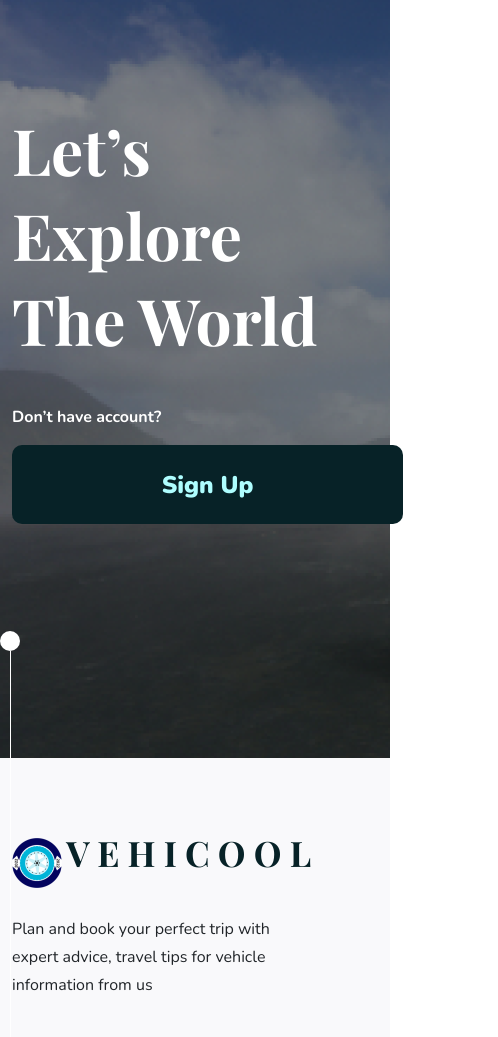
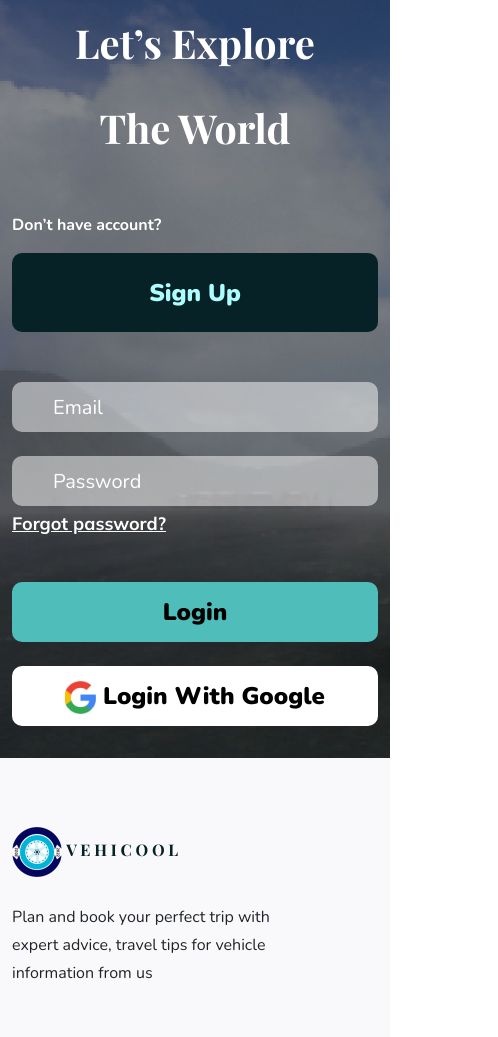
Before and after one commit to aviantofan/fw5-responsive-website, a website: page login.html in a window 390 px wide. Shown: the top 1037 px of the page, 498 px wide, since content can reach past the window. Drawn offline with nearby package versions, Linux system fonts and the light colour scheme.

Commit message:
feat: add new style

```diff
--- a/assets/style.css
+++ b/assets/style.css
@@ -201,7 +201,7 @@ footer.footer-home .link-social i{
 }
 
 .header-login .header-content div button.button-dark{
-  width: 391px;
+  width: 100%;
   height: 79px;
   font-size: 24px;
   font-weight: 900;
@@ -215,32 +215,30 @@ footer.footer-home .link-social i{
   display: flex;
   justify-content: right;
   padding: 0 0 0 0;
+  margin-top: 20px;
 }
 
 .header-login .header-content div div.circle1{
-  text-align: center;
+  width: 20px;
   height: 20px;
-  width: 20px;
-  margin-top: 107px;
-  border-radius: 10px;
-  background: white;
+  background-color: white;
+  border-radius: 20px;
 }
 
 .header-login .header-content div div.line1{
   background: white;
-  flex: 1;
+  height: 100%;
   width: 1px;
 }
 
 .header-login .header-content div div.circle2{
+  width: 20px;
   height: 20px;
-  width: 20px;
-  border-radius: 10px;
-  background: white;
+  background-color: white;
+  border-radius: 20px;
 }
 
 .header-login .header-content div input.email{
-  width: 447px;
   height: 79px;
   border: none;
   border-radius: 10px;
@@ -252,7 +250,6 @@ footer.footer-home .link-social i{
 }
 
 .header-login .header-content div input.password{
-  width: 447px;
   height: 79px;
   border: none;
   border-radius: 10px;
@@ -287,7 +284,6 @@ footer.footer-home .link-social i{
 }
 
 .header-login .header-content div button.button-login{
-  width: 446px;
   height: 79px;
   border: none;
   border-radius: 10px;
@@ -298,7 +294,6 @@ footer.footer-home .link-social i{
 }
 
 .header-login .header-content div button.button-login-google{
-  width: 446px;
   height: 79px;
   border: none;
   border-radius: 10px;
@@ -570,17 +565,8 @@ img.img-rounded-circle{
   border-radius: 4px;
 }
 
-.header-home .header-content div.option{
-  padding: 0 0 0 0;
-  margin: 0 0 0 0;
-}
-
-.header-home .header-content div.select-option{
-  margin: 0 0 0 0;
-}
-
 .header-home .header-content div select.form-select{
-  width: 220px;
+  width: 100%;
   height: 52px;
   border-radius: 6px;
   background-color: rgba(255, 255, 255, 0.5);
@@ -651,15 +637,8 @@ main section a {
   text-decoration: none;
 }
 
-main section .highlight {
-  margin-top: -54px;
-  position: relative;
-  background-color: #ffff;
-  width: 120px;
-  height: 56px;
-  border-radius: 0px 6px 0px 0px;
-  font-family: 'Nunito', sans-serif;
-  color: #042521;
+.item-list .highlight{
+  width: 128px;
 }
 
 main section .highlight h5 {
@@ -897,29 +876,6 @@ section.search .search-type{
 
 section.search .search-input:read-write{
   padding-left: 41px;
-}
-
-@media (max-width: 500px) {
-  .header-forgot .header-content {
-    padding: 0 10px;
-  }
-
-  .header-forgot .header-content form div input {
-    width: 100%;
-  }
-
-  .header-forgot .header-content form div button.button-send {
-    width: 100%;
-  }
-  section.testimonials .comment p{
-    width: 100%;
-  }
-  section.testimonials .profile-pic img{
-    width: 100%;
-  }
-  footer.footer-home .description{
-    width: 100%;
-  }
 }
 
 /* Style Vehicle Detail */
@@ -1283,7 +1239,116 @@ aside h5 {
   border-top-right-radius: 8px;
 }
 
+@media (max-width: 500px) {
+  .header-forgot .header-content {
+    padding: 0 10px;
+  }
+
+  .header-forgot .header-content form div input {
+    width: 100%;
+  }
+
+  .header-forgot .header-content form div button.button-send {
+    width: 100%;
+  }
+  section.testimonials .comment p{
+    width: 100%;
+  }
+  section.testimonials .profile-pic img{
+    width: 100%;
+  }
+  footer.footer-home .description{
+    width: 100%;
+  }
+  .brand{
+    font-size: 100%;
+  }
+}
+
 @media (max-width: 600px) {
+  .header-home .header-content .select-option .option{
+    text-align: center;
+  }
+}
+
+@media(max-width: 989px){
+  .header-login .header-content h1.heading{
+    font-family: 'Playfair Display', serif;
+    text-align: center;
+    font-weight: 700;
+    font-size: 40px;
+    padding-top: unset;
+    line-height: 85px;
+  }
+  .header-login .header-content div div.line1{
+    width: unset;
+    height:unset;
+  }
+  .header-login .header-content div div.circle1{
+    width: unset;
+    height: unset;
+    border-radius: unset;
+  }
+  .header-login .header-content div div.circle2{
+    width: unset;
+    height: unset;
+    border-radius: unset;
+  }
+  .header-login .header-content div.accs{
+    width: unset;
+    height: unset;
+    display: unset;
+    justify-content: unset;
+    padding: 0 0 0 0;
+    margin-top: unset;
+  }
+  .header-login .header-content div input.email{
+    height: 50px;
+    border: none;
+    border-radius: 10px;
+    font-size: 20px;
+    background-color: rgba(255, 255, 255, 0.5);
+    color: white;
+    margin-top: 50px;
+    margin-left: unset;
+  }
+  .header-login .header-content div input.password{
+    height: 50px;
+    border: none;
+    border-radius: 10px;
+    font-size: 20px;
+    background-color: rgba(255, 255, 255, 0.5);
+    color: white;
+    margin-top: unset;
+    margin-left: unset;
+  }
+  .header-login .header-content div p.forgot{
+    font-size: 18px;
+    font-family: 'Mulish', sans-serif;
+    line-height: 20px;
+    text-decoration: underline;
+    color: white;
+    margin-top: 0;
+    margin-left: unset;
+  }
+  .header-login .header-content div button.button-login{
+    height: 60px;
+    border: none;
+    border-radius: 10px;
+    margin-left: unset;
+    background-color: #4FBDBA;
+    font-weight: 900;
+    font-size: 24px;
+  }
+  .header-login .header-content div button.button-login-google{
+    height: 60px;
+    border: none;
+    border-radius: 10px;
+    margin-left: unset;
+    background-color: #FFFFFF;
+    font-weight: 900;
+    font-size: 24px;
+  }
 }
 
 @media (max-width: 991px) {
```
